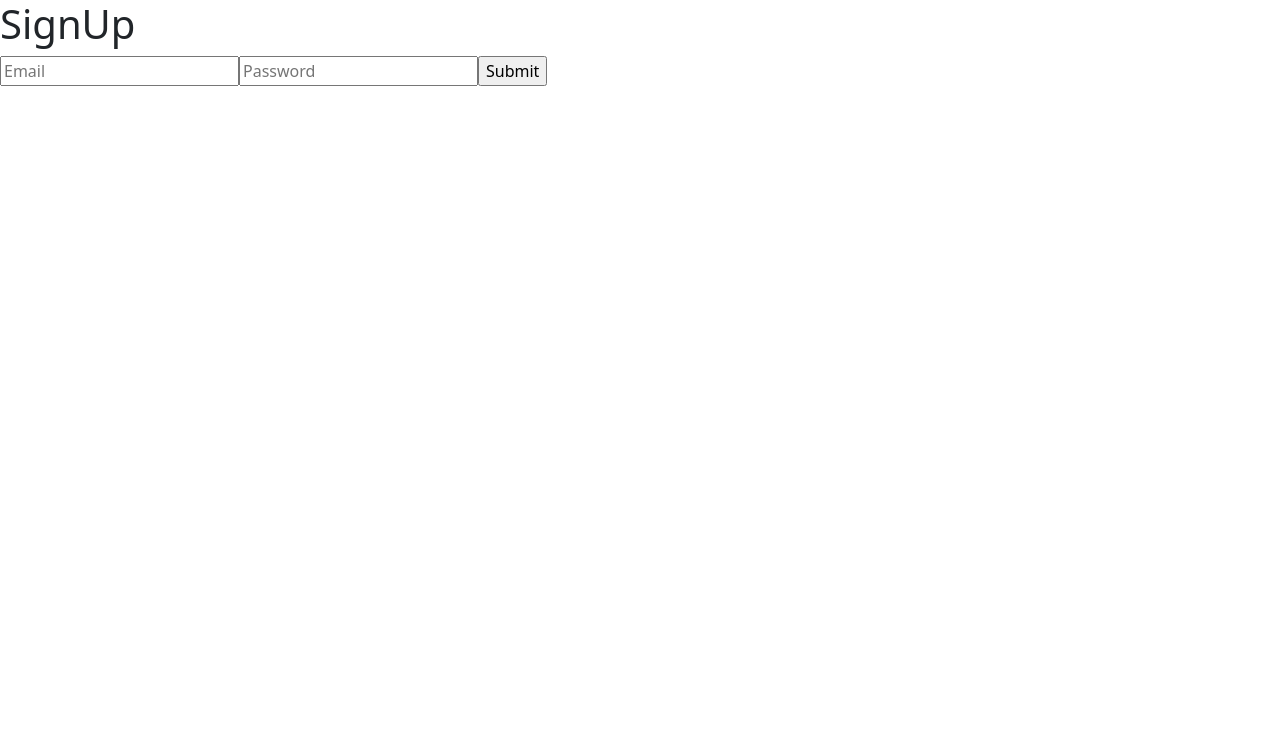
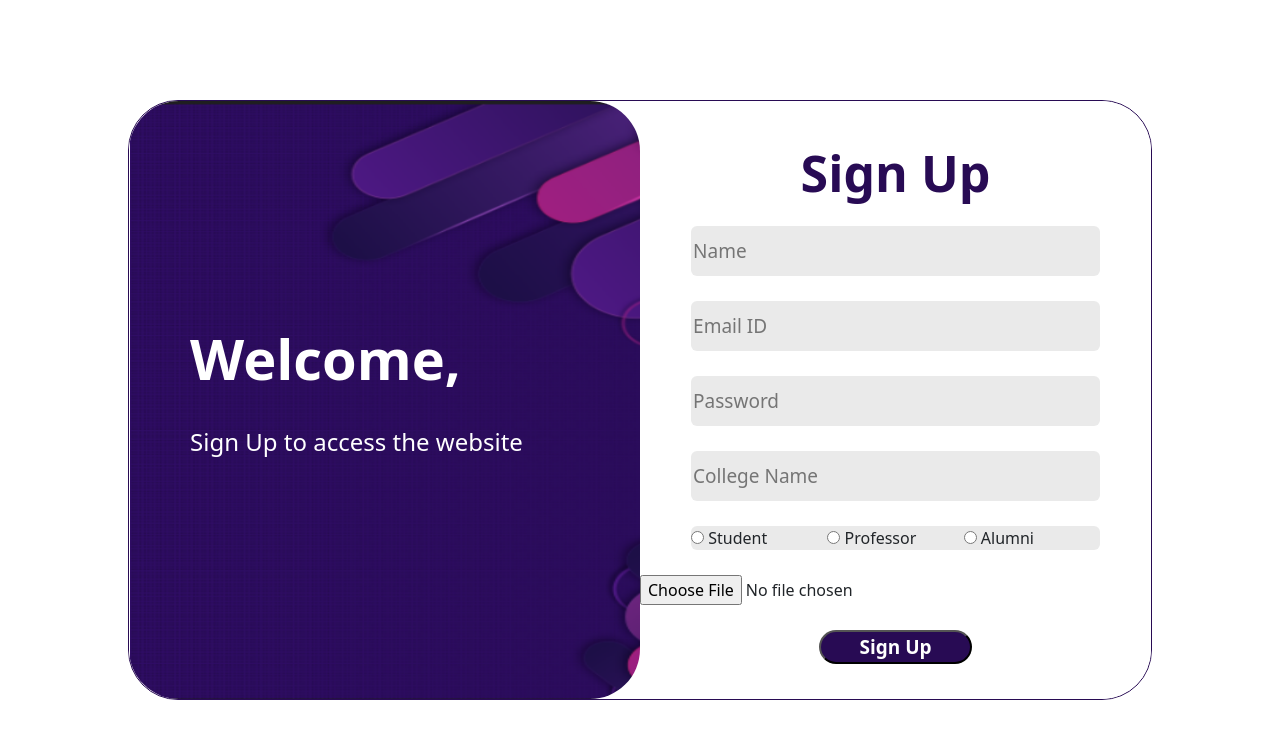
Before and after one commit to cs21b040/team5, a React (Create React App) app in the folder frontend/: page /signup in a window 1280 px wide. Shown: the top 738 px of the page. Built offline with nearby package versions, Linux system fonts and the light colour scheme.

Commit message:
added models,controllers for backend

```diff
--- a/frontend/package.json
+++ b/frontend/package.json
@@ -2,6 +2,7 @@
   "name": "frontend",
   "version": "0.1.0",
   "private": true,
+  "proxy": "http://127.0.0.1:5000",
   "dependencies": {
     "@testing-library/jest-dom": "^5.17.0",
     "@testing-library/react": "^13.4.0",
--- /dev/null
+++ b/frontend/src/Components/Styles/signup.css
@@ -0,0 +1,149 @@
+.box1{
+    display: flex;
+    align-items: center;
+    justify-content: center;
+    height: 100vh;
+
+}
+.container1{
+    display: flex;
+    align-items: center;
+    justify-content: center;
+    width: 80%;
+    margin: 0 auto;
+    height: 75%;
+    border-radius: 50px;
+    border: 1px solid #280b54;
+}
+.first1{
+    display: flex;
+    justify-content: center;
+    align-items: center;
+    border-radius: 50px;
+    background-color: #fff;
+    background-image: url(../assets/bg.png);
+    background-size: cover;
+    width: 50%;
+    height: 100%;
+    float: left;
+}
+.header1 {
+    display: flex;
+    flex-direction: column;
+    align-items: center;
+    justify-content: center;
+    gap: 25px;
+    width: 100%;
+    height: 100%;
+  }
+.position1 {
+    display: flex;
+    flex-direction: column;
+    padding-left: 10px;
+    justify-content: center;
+    width: 80%;
+    height: 59px;
+    font-size: 350%;
+    font-weight: 700;
+    color: #fff;
+  }
+  .position2 {
+    display: flex;
+    flex-direction: column;
+    padding-left: 10px;
+    justify-content: center;
+    width: 80%;
+    height: 59px;
+    font-size: 150%;
+    color: #fff;
+  }
+.second1{
+    display: flex;
+    justify-content: center;
+    align-items: center;
+    flex-direction: column;
+    background-color: #fff;
+    width: 50%;
+    border-radius: 50px;
+    height: 100%;
+    float: right;
+}
+.header2 {
+    display: flex;
+    flex-direction: column;
+    align-items: center;
+    height: 15%;
+    width: 100%;
+  }
+.position3 {
+    display: flex;
+    flex-direction: column;
+    align-items: center;
+    width: 80%;
+    font-size: 50px;
+    font-weight: 700;
+    color: #280b54;
+  }
+.inputs1 {
+    display: flex;
+    flex-direction: column;
+    gap: 25px;
+    width: 100%;
+  }
+.input1{
+    display: flex;
+    align-items: center;
+    margin: 0 auto;
+    width: 80%;
+    height: 15%;
+    background: #eaeaea;
+    border-radius: 6px;
+}
+.input1 input {
+    width: 400px;
+    height: 50px;
+    border: none;
+    background: transparent;
+    outline: none;
+
+    font-size: 19px;
+    color: #797979;
+  }
+.input2{
+    display: flex;
+    align-items: center;
+    margin: auto;
+    width: 80%;
+    height: 15%;
+    background: #eaeaea;
+    border-radius: 6px;
+    flex-direction: row;
+}
+.input2 .radio-button{
+    flex:33.33%;
+
+}
+.button1 input{
+    display: flex;
+    align-items: center;
+    justify-content: center;
+    width: 30%;
+    height: 100%;
+    background: #280b54;
+    color: #fff;
+    border-radius: 50px;
+    font-size: 19px;
+    font-weight: 700;
+    margin: 0 auto;
+    cursor: pointer;
+}
+@media (max-width: 768px) {
+    .first1 {
+      display: none;
+    }
+
+    .second1 {
+      width: 100%;
+      height: 100%;
+    }
+  }
--- a/frontend/src/Components/sideBar.js
+++ b/frontend/src/Components/sideBar.js
@@ -1,5 +1,4 @@
 import React from 'react'
-import { useState } from 'react'
 import './Styles/sideBar.css'
 import {FaPlus,FaTimes} from 'react-icons/fa'
 import {BiLeftArrowAlt} from 'react-icons/bi'
--- a/frontend/src/routes/Home.js
+++ b/frontend/src/routes/Home.js
@@ -1,7 +1,16 @@
-import React from 'react'
+import React,{useEffect} from 'react'
 import Header from './../Components/Header.js';
 import SideBar from  './../Components/sideBar.js';
+import axios from 'axios';
+
 function Home() {
+  const fetchChat = async() =>{
+    const data = await axios.get('http://localhost:5000/api/chat');
+    console.log(data.data);
+  }
+  useEffect(()=>{
+    fetchChat();
+  },[])
   return (
     <div>
       <Header/>
--- a/frontend/src/routes/SignUp.js
+++ b/frontend/src/routes/SignUp.js
@@ -2,43 +2,159 @@ import React from 'react'
 import { useState } from 'react'
 import axios from 'axios'
 import { useNavigate} from 'react-router-dom'
+import '../Components/Styles/signup.css'
 function SignUp() {
-  const [email, setEmail] = useState('')
-  const [password, setPassword] = useState('')
+  const [name, setName] = useState('');
+  const [email, setEmail] = useState('');
+  const [password, setPassword] = useState('');
+  const [college, setCollege] = useState('');
+  const [user,setUser] =useState(' ');
+  const [image,setImage]=useState();
+  const [loading ,setLoading]=useState(false);
   const navigate=useNavigate();
-  async function SignUp(e){
-    e.preventDefault()
+  const handleSignUp = async ()=> {
+    const collegeName=college;
+    const userType=user;
+    if (!name||!email||!password||!college||!user) {
+      alert("Please Fill All The Details");
+      return;
+    }
+
     const SignUpData = {
+      name,
       email,
-      password
+      password,
+      collegeName,
+      userType,
+      image,
+    };
+    console.log(SignUpData);
+
+    try {
+      setLoading(true);
+      const config = {
+        headers: {
+          'Content-Type': 'application/json',
+        },
+      };
+      const { data } = await axios.post(
+        'http://localhost:5000/api/user/',
+        {
+          name,
+          email,
+          collegeName,
+          userType,
+          password,
+          image,
+        },
+        config
+        );
+        console.log("ih");
+        console.log(data);
+      // localStorage.setItem('userInfo', JSON.stringify(data));
+      // setLoading(false);
+      navigate('/');
     }
-    try{
-      const SignUpRes = await axios.post('http://localhost:5000/SignUp', SignUpData).then((res)=>{
-        if(res.data.message==="YES"){
-          alert("Email Already Exists");
-        }
-        else{
-          console.log("SignUp Successful");
-          navigate('/');
-        }
-      })
-    }
-    catch(e){
-      console.log(e)
+    catch (error) {
+      if (error.response && error.response.status === 409) {
+        alert("Email Already Exists");
+      } else {
+        console.error("An error occurred:", error);
+      }
     }
   }
+const postDetails=(image)=>{
+  setLoading(true);
+  if(image===undefined){
+    alert("Please Select an Valid Image");
+    return;
+  }
+  if(image.type==="image/jpeg" || image.type==="image/png"){
+    const data=new FormData();
+    data.append("file",image);
+    data.append("upload_preset","chating");
+    data.append("cloud_name","dq7oyedtj");
+    fetch("https://api.cloudinary.com/v1_1/dq7oyedtj/image/upload",{
+      method:"post",
+      body:data
+    }).then(res=>res.json())
+    .then(data=>{
+      setImage(data.url.toString());
+      setLoading(false);
+    })
+    .catch((error)=>{
+      console.log(error);
+      setLoading(false);
+    })
+  }
+  else{
+    alert("Please Select an Valid jpeg or png Image");
+    return;
+  }
+
+}
   return (
-    <div>
-      <h1>SignUp</h1>
-      <form action="POST" className="post">
-        <input type="email" onChange={(e)=>{
-          setEmail(e.target.value)
-        }} placeholder='Email'/>
-        <input type="password" onChange={(e)=>{
-          setPassword(e.target.value)
-        }} placeholder='Password'/>
-        <input type="submit" onClick={SignUp}/>
-      </form>
+    <div className='box1'>
+      <div className='container1'>
+        <div className='first1'>
+          <div className="header1">
+            <div className="position1">Welcome,</div>
+            <div className="position2">Sign Up to access the website</div>
+          </div>
+        </div>
+        <div className='second1'>
+          <div className="header2">
+            <div className="position3">Sign Up</div>
+          </div>
+          <div className='inputs1'>
+            <div className='input1'>
+              <input type="name" onChange={(e)=>{setName(e.target.value)}} placeholder='Name' />
+            </div>
+            <div className='input1'>
+              <input type="email" onChange={(e)=>{setEmail(e.target.value)}}placeholder='Email ID'/>
+            </div>
+            <div className='input1'>
+              <input type="password" onChange={(e)=>{setPassword(e.target.value)}} placeholder='Password'/>
+            </div>
+            <div className='input1'>
+              <input type="college" onChange={(e)=>{setCollege(e.target.value)}} placeholder='College Name' />
+            </div>
+            <div className='input2'>
+              <div className='radio-button'>
+                <input type="radio" name="userType" onClick={
+                  ()=>{
+                    setUser("Student");
+                  }
+                } /> Student
+              </div>
+              <div className='radio-button'>
+                <input type="radio" name="userType" onClick={
+                  ()=>{
+                    setUser("Professor");
+                  }
+                } /> Professor
+              </div>
+              <div className='radio-button'>
+                <input type="radio" name="userType" onClick={
+                  ()=>{
+                    setUser("Alumni")
+                  }
+                } /> Alumni
+              </div>
+            </div>
+            <div className="img" >
+              <input type="file" onChange={
+              (e)=>{
+                postDetails(e.target.files[0])
+              }} />
+              <img src={image}/>
+            </div>
+            <div className='button1'>
+              <input type="submit" value="Sign Up" onClick={handleSignUp} />
+            </div>
+          </div>
+        </div>
+      </div>
     </div>
   )
 }
```
